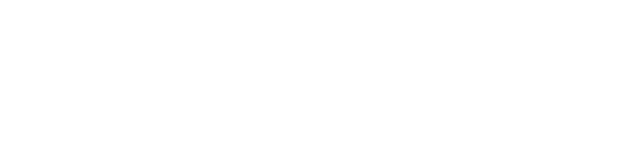
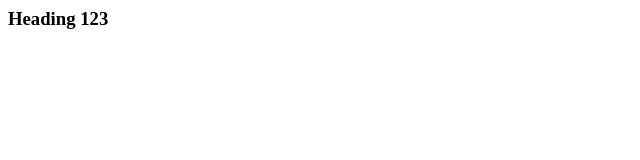
Before and after one commit to sumitb-mdi/dummy-2, a plain HTML site: page index.html in a window 1280 px wide. Shown: the whole page, without its empty margins (0-640 px from the left). Drawn offline with Linux system fonts and the light colour scheme.

Commit message:
User-1 : added a heading.

```diff
--- a/index.html
+++ b/index.html
@@ -3,5 +3,6 @@
 		<title>My sample page</title>
 	</head>
 	<body>
+		<h3> Heading 123 </h3>
 	</body>
 </html>
```
